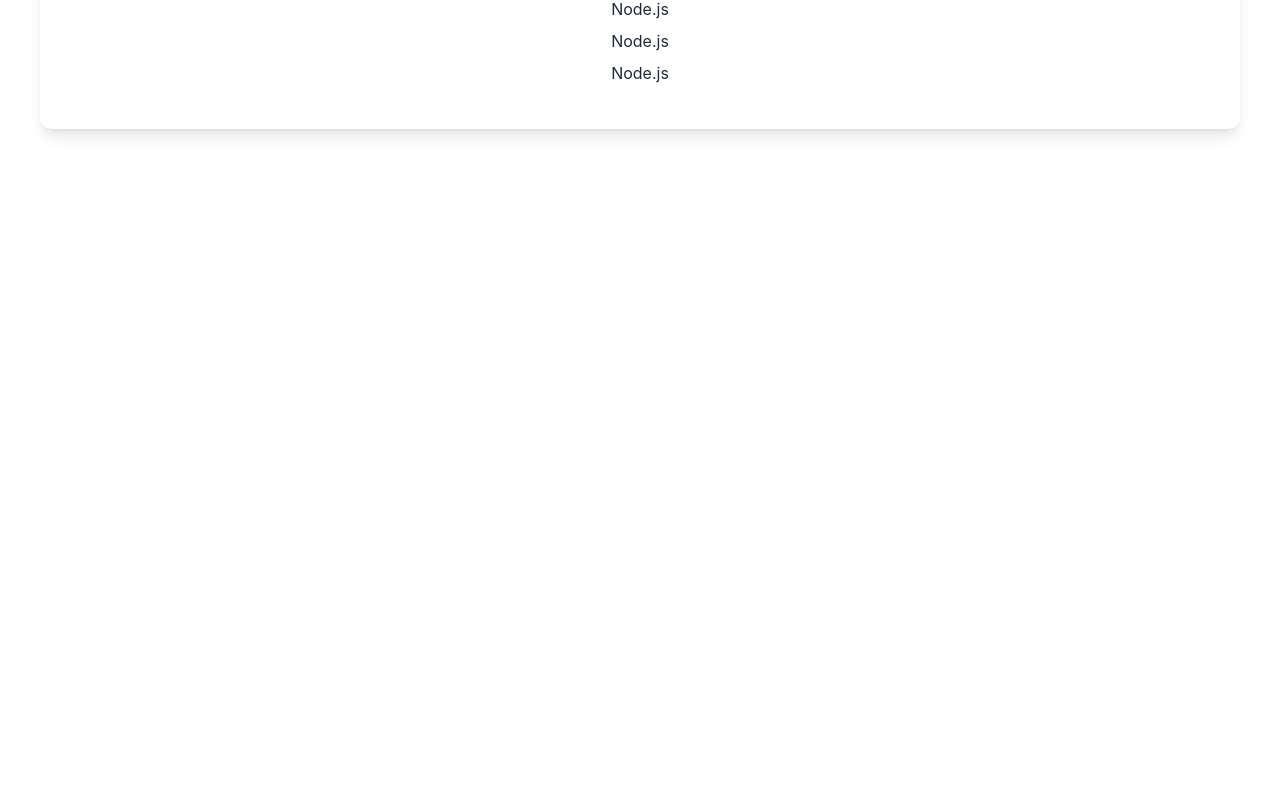
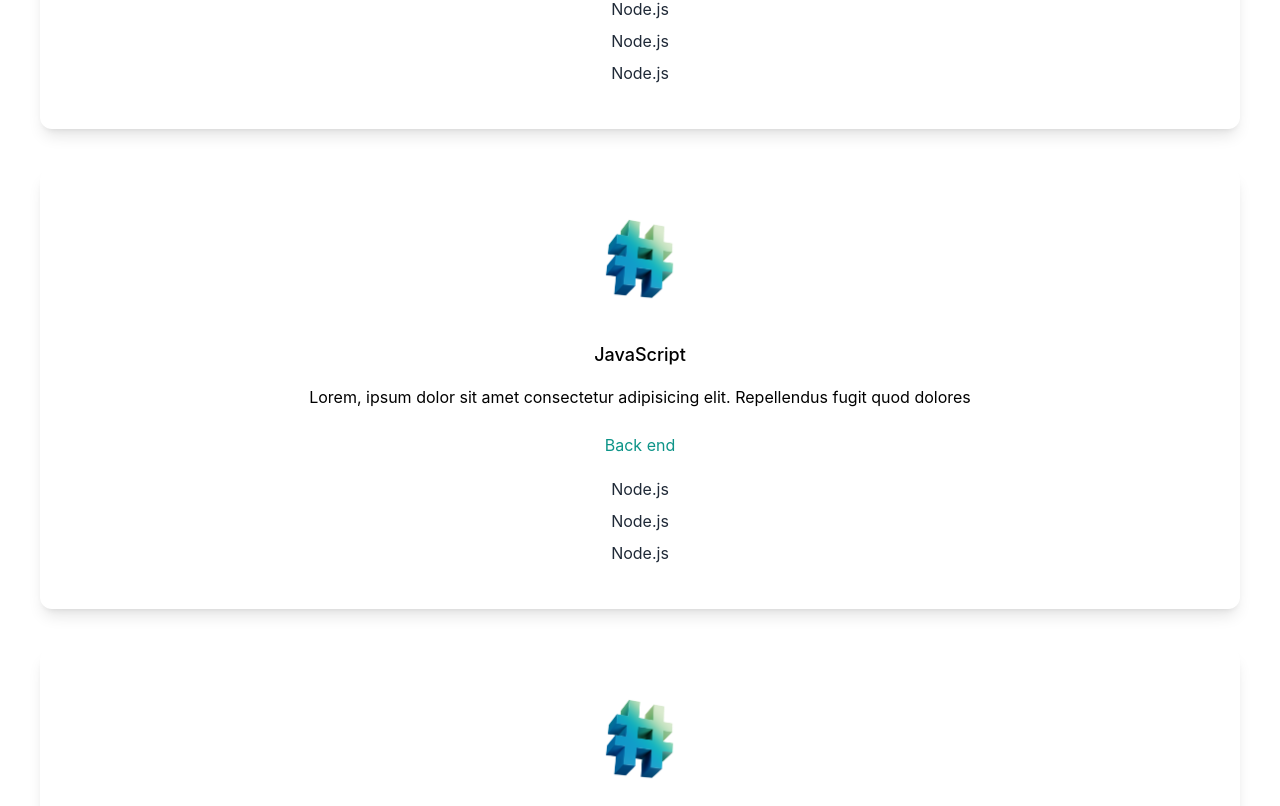
Before and after one commit to thalesmsm/portfolio, a Next.js app: page / in a window 1280 px wide. Shown: the part 1447-2253 px from the top of the page. Before the commit the page ends 1616 px from the top, so only its background shows below. Built offline with nearby package versions, Linux system fonts and the light colour scheme.

Commit message:
add secao de projetos

```diff
--- a/pages/index.js
+++ b/pages/index.js
@@ -4,8 +4,9 @@ import {AiFillLinkedin, AiFillGithub} from 'react-icons/ai';
 import Image from 'next/image';
 import deved from '../public/dev-ed-wave.png';
 import code from "../public/code.png";
-import design from "../public/design.png";
-import consulting from "../public/consulting.png";
+import web1 from "../public/web1.png";
+import web2 from "../public/web2.png";
+
 
 export default function Home() {
   return (
@@ -68,6 +69,35 @@ export default function Home() {
             </p>
           </div>
           <div>
+
+
+            {/* CRIAR COMPONENTE PARA CARDS */}
+
+
+            <div className='flex flex-col items-center text-center shadow-lg p-10 rounded-xl my-10'>
+              <Image src={code} alt='design' width={100} height={100}/>
+              <h3 className='text-lg font-medium pt-8 pb-2'>JavaScript</h3>
+              <p className='py-2'>
+                Lorem, ipsum dolor sit amet consectetur adipisicing elit. Repellendus fugit quod dolores
+              </p>
+              <h4 className='py-4 text-teal-600'>Back end</h4>
+              <p className='text-gray-800 py-1'>Node.js</p>
+              <p className='text-gray-800 py-1'>Node.js</p>
+              <p className='text-gray-800 py-1'>Node.js</p>
+            </div>
+
+            <div className='flex flex-col items-center text-center shadow-lg p-10 rounded-xl my-10'>
+              <Image src={code} alt='design' width={100} height={100}/>
+              <h3 className='text-lg font-medium pt-8 pb-2'>JavaScript</h3>
+              <p className='py-2'>
+                Lorem, ipsum dolor sit amet consectetur adipisicing elit. Repellendus fugit quod dolores
+              </p>
+              <h4 className='py-4 text-teal-600'>Back end</h4>
+              <p className='text-gray-800 py-1'>Node.js</p>
+              <p className='text-gray-800 py-1'>Node.js</p>
+              <p className='text-gray-800 py-1'>Node.js</p>
+            </div>
+
             <div className='flex flex-col items-center text-center shadow-lg p-10 rounded-xl my-10'>
               <Image src={code} alt='design' width={100} height={100}/>
               <h3 className='text-lg font-medium pt-8 pb-2'>JavaScript</h3>
@@ -81,6 +111,38 @@ export default function Home() {
             </div>
           </div>
         </section>
+
+        <section>
+          <div>
+            <h3 className='text-3xl py-1'>Portfólio</h3>
+            <p className="text-md py-2 leading-8 text-gray-800 dark:text-gray-200">
+              Since the beginning of my journey as a freelance designer and
+              developer, Ive done remote work for
+              <span className="text-teal-500"> agencies </span>
+              consulted for <span className="text-teal-500">startups </span>
+              and collaborated with talanted people to create digital products
+              for both business and consumer use.
+            </p>
+            <p className="text-md py-2 leading-8 text-gray-800 dark:text-gray-200">
+              I offer from a wide range of services, including brand design,
+              programming and teaching.
+            </p>
+          </div>
+          <div>
+
+
+            {/* CRIAR COMPONENTE PARA PROJETOS */}
+
+
+
+            <div>
+              <Image src={web1} alt='web1'/>
+            </div>
+              <div>
+                <Image src={web2} alt='web1'/>
+              </div>
+          </div>
+        </section>
       </main>
     </div>
   )
```
